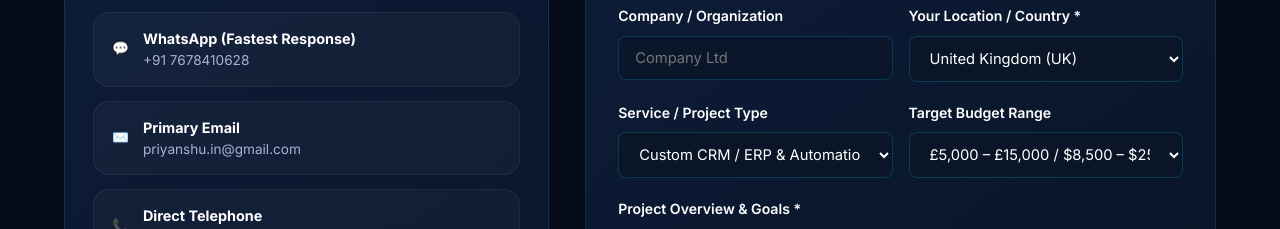
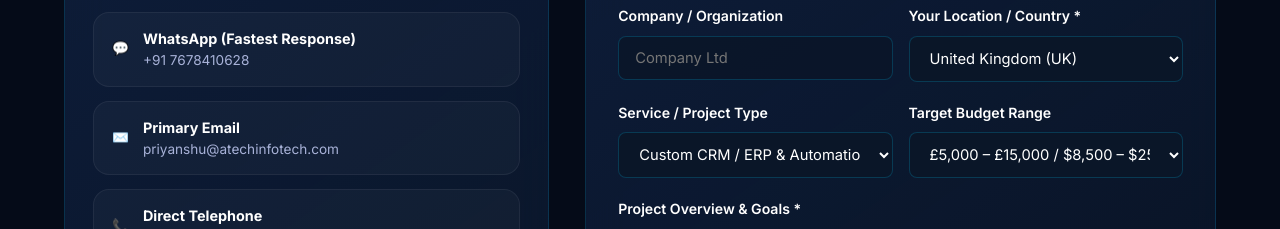
Before and after one commit to priyanshu2405/ATECHReact, a React (Vite) app: page /uk in a window 1280 px wide. Shown: the part 4540-4769 px from the top of the page. Built offline with nearby package versions, Linux system fonts and the light colour scheme.

Commit message:
chore(config): update official contact email to priyanshu@atechinfotech.com

```diff
--- a/index.html
+++ b/index.html
@@ -66,7 +66,7 @@
         "description": "Senior software development company serving growing businesses in the UK, Canada, the UAE, and worldwide with custom web apps, mobile apps, and CRM/ERP platforms.",
         "foundingDate": "2024",
         "telephone": "+91 7678410628",
-        "email": "priyanshu.in@gmail.com",
+        "email": "priyanshu@atechinfotech.com",
         "address": {
           "@type": "PostalAddress",
           "streetAddress": "1782 Omaxe City-1",
@@ -80,7 +80,7 @@
             "@type": "ContactPoint",
             "telephone": "+91 7678410628",
             "contactType": "customer service",
-            "email": "priyanshu.in@gmail.com",
+            "email": "priyanshu@atechinfotech.com",
             "availableLanguage": ["English", "Hindi"],
             "areaServed": ["GB", "CA", "AE", "IN"]
           }
@@ -277,7 +277,7 @@
         </ul>
 
         <h2>Contact</h2>
-        <p>Headquarters: 1782 Omaxe City-1, Indore, Madhya Pradesh 452010, India. Phone: <a href="tel:+917678410628">+91 7678410628</a>. Email: <a href="mailto:priyanshu.in@gmail.com">priyanshu.in@gmail.com</a>. Overlap available for UK, Canada &amp; UAE.</p>
+        <p>Headquarters: 1782 Omaxe City-1, Indore, Madhya Pradesh 452010, India. Phone: <a href="tel:+917678410628">+91 7678410628</a>. Email: <a href="mailto:priyanshu@atechinfotech.com">priyanshu@atechinfotech.com</a>. Overlap available for UK, Canada &amp; UAE.</p>
       </main>
     </div>
   </div>
--- a/scripts/generate-seo-pages.mjs
+++ b/scripts/generate-seo-pages.mjs
@@ -6,7 +6,7 @@ const out = path.join(root, 'dist');
 const base = 'https://www.atechinfotech.com';
 const today = new Date().toISOString().slice(0, 10);
 const PHONE = '+91 7678410628';
-const EMAIL = 'priyanshu.in@gmail.com';
+const EMAIL = 'priyanshu@atechinfotech.com';
 const ogImage = `${base}/og-image.png`;
 
 // Services with updated international priority ordering
--- a/src/data/config.js
+++ b/src/data/config.js
@@ -13,7 +13,7 @@ export const config = {
   // Contact details
   phone: '+91 7678410628',
   phoneDisplay: '+91 7678410628',
-  email: 'priyanshu.in@gmail.com', // Active primary contact email
+  email: 'priyanshu@atechinfotech.com', // Official domain contact email
   domainEmailPlaceholder: '[TODO: hello@atechinfotech.com, a domain email]',
 
   // WhatsApp: link format https://wa.me/<number without + or spaces>
```
Also changed, not shown: 1 other file (tests, documents, lock files or other folders).
